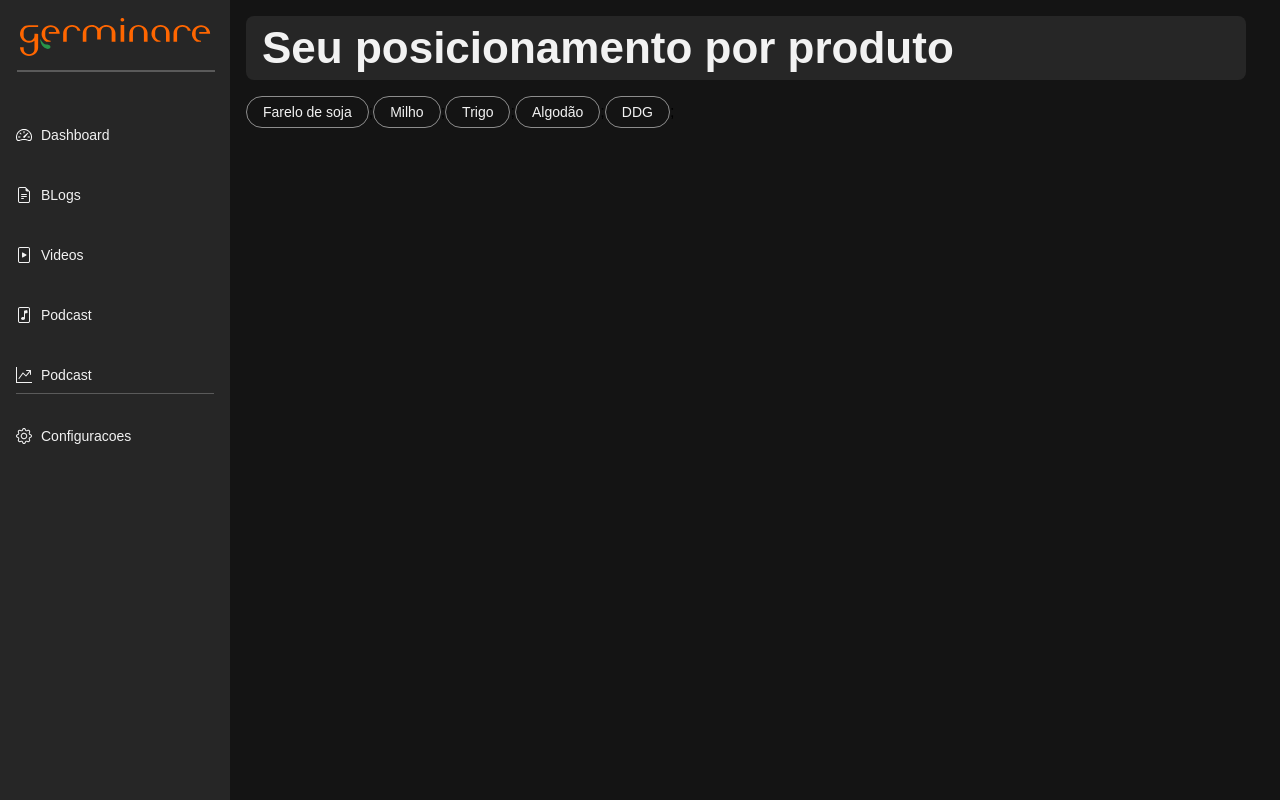
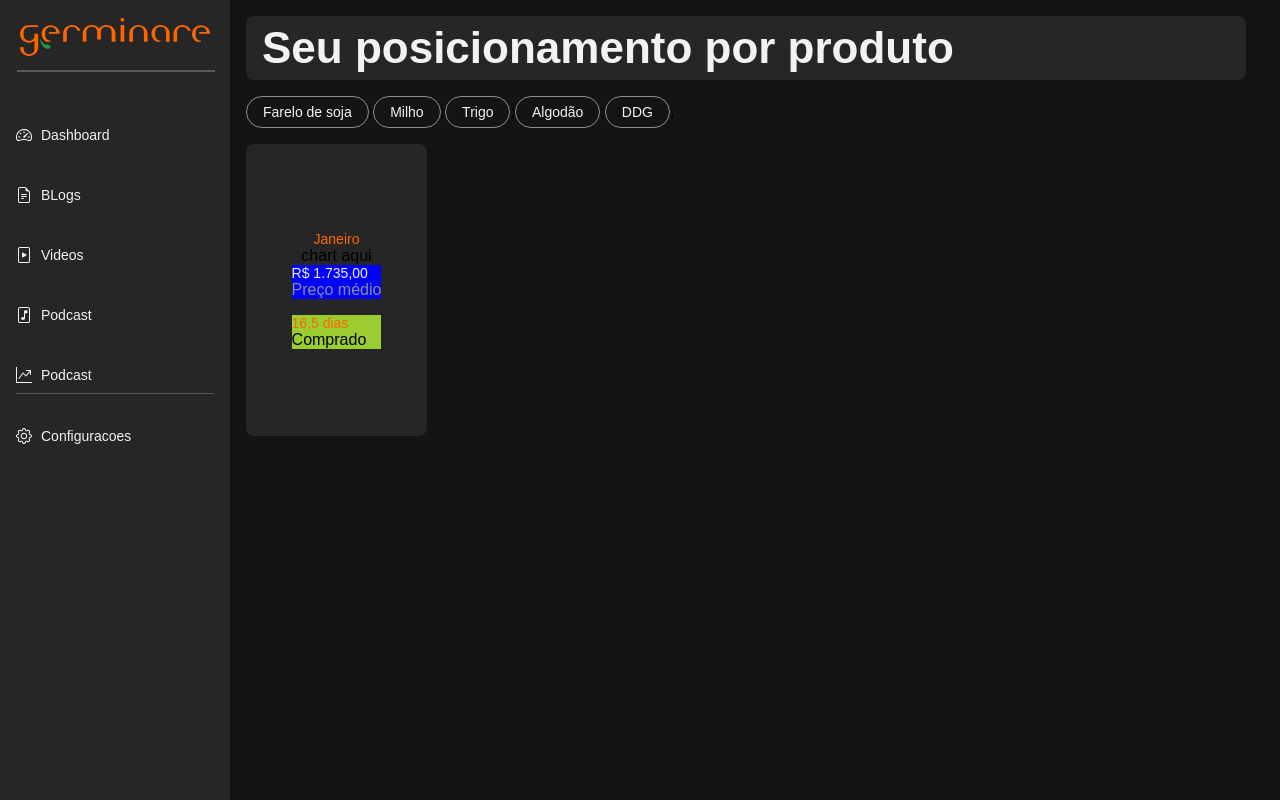
Before and after one commit to nataliaaraujo0/bkpi-app, a React (Vite) app: page / in a window 1280 px wide. Shown: the top 800 px of the page. Built offline with nearby package versions, Linux system fonts and the light colour scheme.

Commit message:
chore: estrutura chart finalizada

```diff
--- /dev/null
+++ b/src/components/charts/index.jsx
@@ -0,0 +1,31 @@
+import {
+  Wrapper,
+  WrapperCard,
+  WrapperChart,
+  WrapperText,
+  WrapperPreco,
+  WrapperDia,
+} from "./styled";
+
+export function Charts() {
+  return (
+    <Wrapper>
+      <WrapperCard>
+        <h1>Janeiro</h1>
+        <WrapperChart>
+          <span>chart aqui</span>
+        </WrapperChart>
+        <WrapperText>
+          <WrapperPreco>
+            <h1>R$ 1.735,00</h1>
+            <span>Preço médio</span>
+          </WrapperPreco>
+          <WrapperDia>
+            <h1>16,5 dias</h1>
+            <span>Comprado</span>
+          </WrapperDia>
+        </WrapperText>
+      </WrapperCard>
+    </Wrapper>
+  );
+}
--- /dev/null
+++ b/src/components/charts/styled.js
@@ -0,0 +1,40 @@
+import styled from "styled-components";
+
+export const Wrapper = styled.div`
+  display: flex;
+  flex-direction: column;
+`;
+export const WrapperCard = styled.div`
+  width: 181px;
+  height: 292px;
+  border-radius: 8px;
+  margin-top: 16px;
+  background-color: var(--gray-700);
+  display: flex;
+  align-items: center;
+  justify-content: center;
+  flex-direction: column;
+
+  h1 {
+    font-size: 14px;
+    font-weight: 400;
+    color: var(--orange);
+  }
+`;
+
+export const WrapperChart = styled.div``;
+export const WrapperText = styled.div``;
+export const WrapperPreco = styled.div`
+  background-color: blue;
+
+  h1 {
+    color: var(--write-50);
+  }
+  span {
+    color: var(--gray-500);
+  }
+`;
+export const WrapperDia = styled.div`
+  margin-top: 16px;
+  background-color: yellowgreen;
+`;
--- a/src/pages/home/index.jsx
+++ b/src/pages/home/index.jsx
@@ -1,3 +1,4 @@
+import { Charts } from "../../components/charts";
 import { Header } from "../../components/Header";
 import { Produtos } from "../../components/Produtros";
 import { Layout } from "../../layout";
@@ -10,6 +11,7 @@ export const Home = () => {
         <Wrapper>
           <Header />
           <Produtos />
+          <Charts />
         </Wrapper>
       </Layout>
     </>
```
